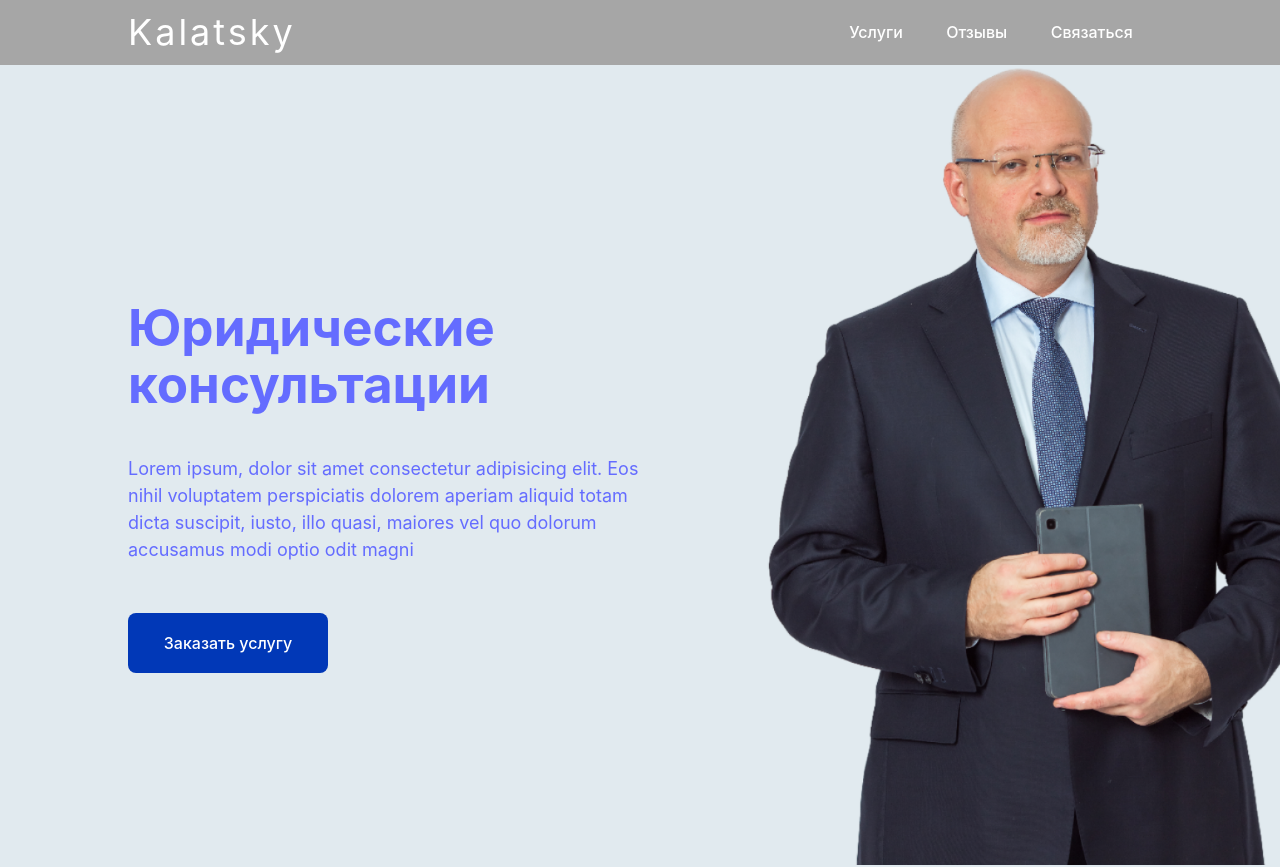
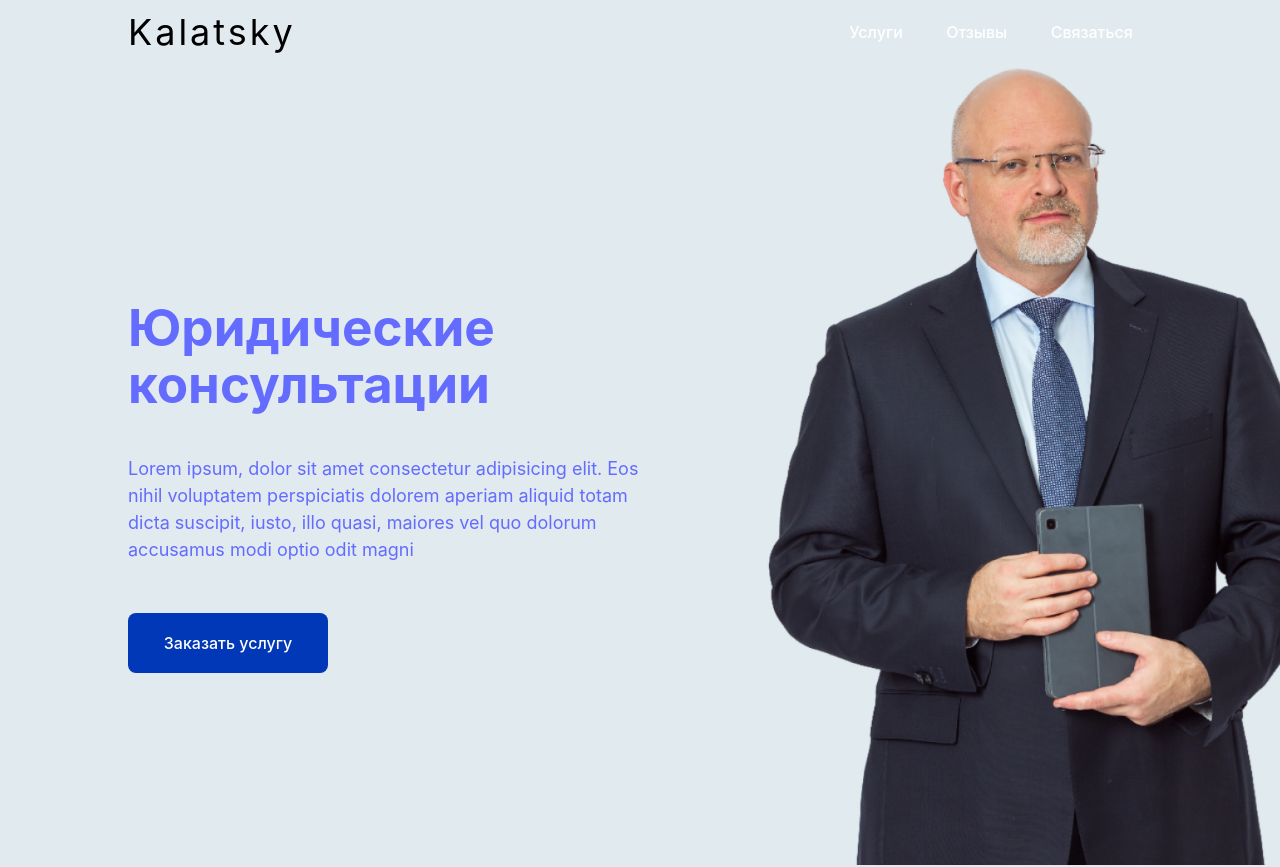
Before and after one commit to andrey-zinoviev-dev/Kalatsky, a React (Vite) app: page / in a window 1280 px wide. Shown: the top 867 px of the page. Built offline with nearby package versions, Linux system fonts and the light colour scheme.

Commit message:
updated header

```diff
--- a/src/Header.css
+++ b/src/Header.css
@@ -6,9 +6,9 @@
     align-items: center;
     padding: 1% 10%;
     backdrop-filter: blur(5px);
-    background-color: rgba(0, 0, 0, 0.35);
+    /* background-color: rgba(0, 0, 0, 0.35); */
     z-index: 7;
-    /* background-color: #e1eaef; */
+    background-color: #e1eaef;
 }
 
 .header__wrapper {
@@ -21,7 +21,8 @@
   font-size: 36px;
   letter-spacing: 3px;
   line-height: 1;
-  color: white;
+  /* color: white; */
+  color: black;
 }
 
 .header p, .header ul button p{
--- a/src/Services.jsx
+++ b/src/Services.jsx
@@ -5,7 +5,7 @@ import Ellipse from "./assets/Ellipse.png";
 export default function Services() {
   return (
     <section className="services">
-      {/* <div className="container"> */}
+      <div className="container">
         <h2>Услуги</h2>
         <ul className="services__ul">
           {services.map((service) => {
@@ -16,7 +16,7 @@ export default function Services() {
             </li>
           })}
         </ul>
-      {/* </div> */}
+      </div>
       {/* <img className="services__img" src={Ellipse} /> */}
     </section>
   )
```
